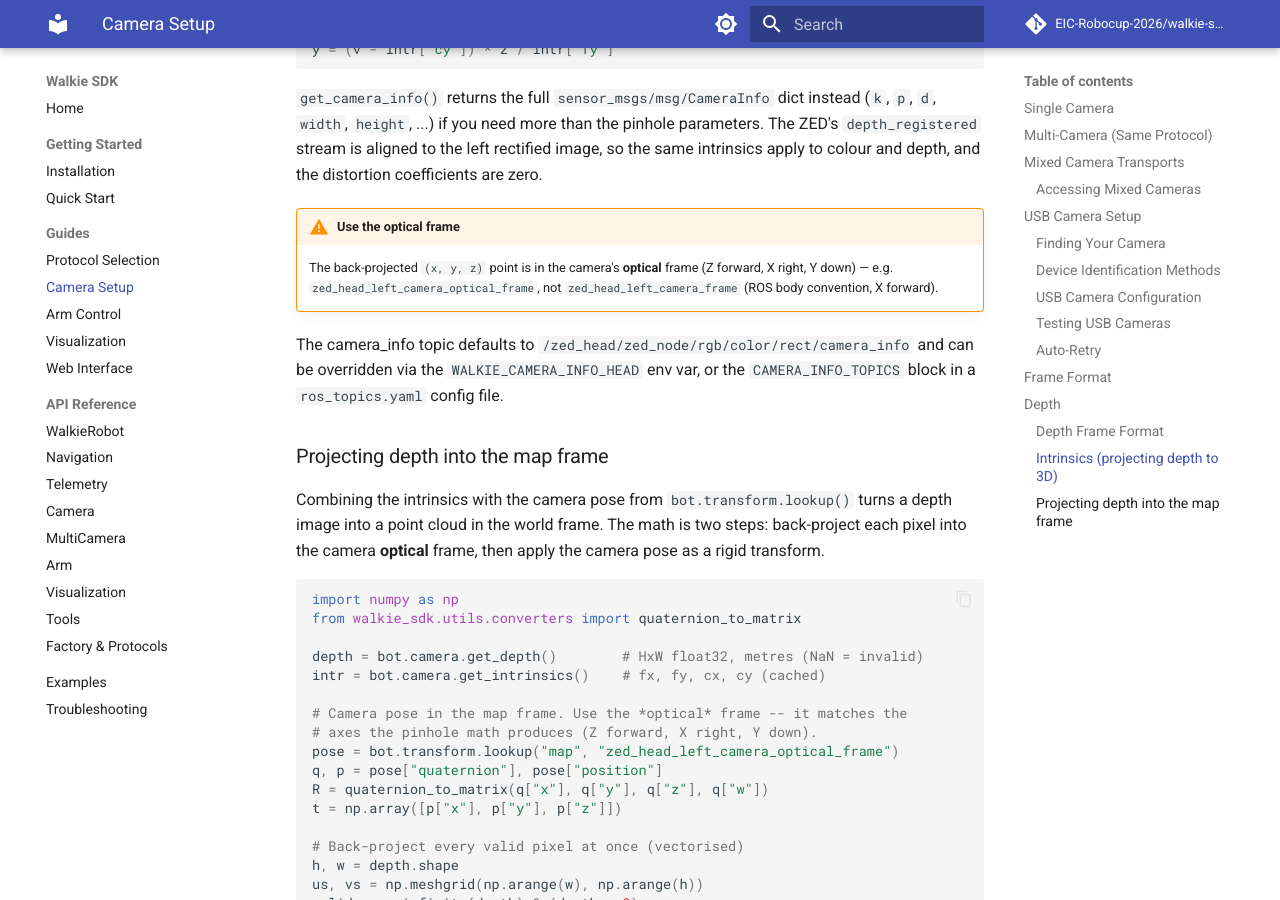
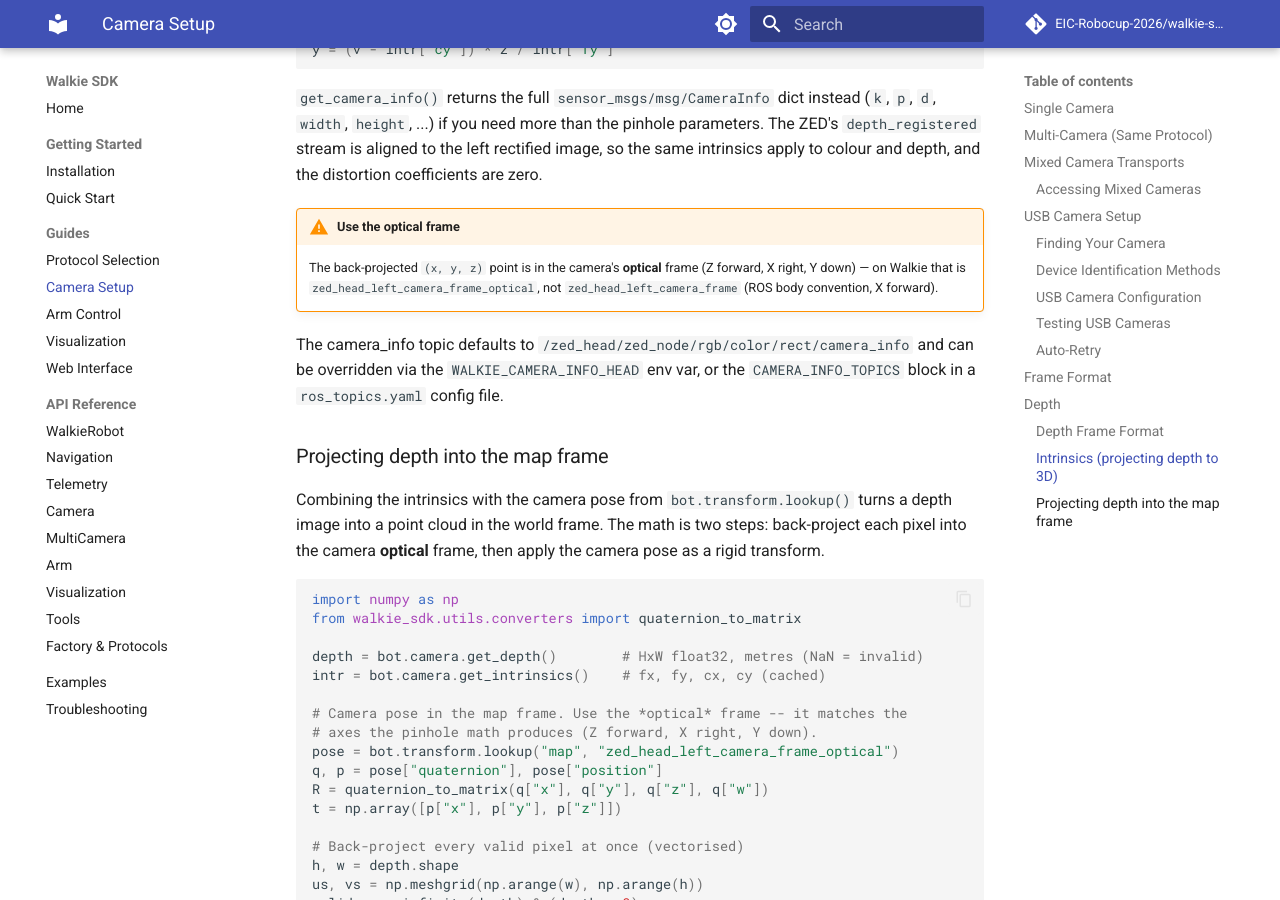
Before and after one commit to EIC-Robocup-2026/walkie-sdk, an MkDocs documentation site: the page built from docs/guides/cameras.md, in a window 1280 px wide and 900 px high, scrolled down 4966 px. Built offline with MkDocs 1.6.1 and Material for MkDocs 9.7.7, drawn with Linux system fonts in a browser that asks for light colours; comment, search, counter and statistics services are not loaded.

Commit message:
fix: incorrect camera frame

```diff
--- a/docs/guides/cameras.md
+++ b/docs/guides/cameras.md
@@ -238,8 +238,9 @@ distortion coefficients are zero.
 
 !!! warning "Use the optical frame"
     The back-projected `(x, y, z)` point is in the camera's **optical** frame
-    (Z forward, X right, Y down) — e.g. `zed_head_left_camera_optical_frame`,
-    not `zed_head_left_camera_frame` (ROS body convention, X forward).
+    (Z forward, X right, Y down) — on Walkie that is
+    `zed_head_left_camera_frame_optical`, not `zed_head_left_camera_frame`
+    (ROS body convention, X forward).
 
 The camera_info topic defaults to `/zed_head/zed_node/rgb/color/rect/camera_info`
 and can be overridden via the `WALKIE_CAMERA_INFO_HEAD` env var, or the
@@ -261,7 +262,7 @@ intr = bot.camera.get_intrinsics()    # fx, fy, cx, cy (cached)
 
 # Camera pose in the map frame. Use the *optical* frame -- it matches the
 # axes the pinhole math produces (Z forward, X right, Y down).
-pose = bot.transform.lookup("map", "zed_head_left_camera_optical_frame")
+pose = bot.transform.lookup("map", "zed_head_left_camera_frame_optical")
 q, p = pose["quaternion"], pose["position"]
 R = quaternion_to_matrix(q["x"], q["y"], q["z"], q["w"])
 t = np.array([p["x"], p["y"], p["z"]])
```
Also changed, not shown: 2 other files.
